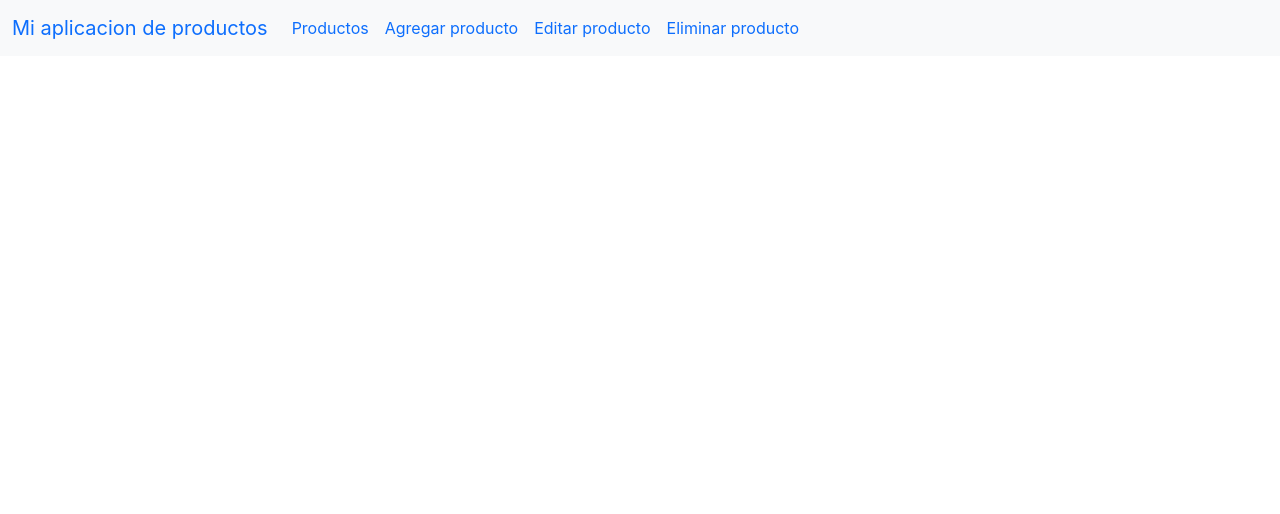
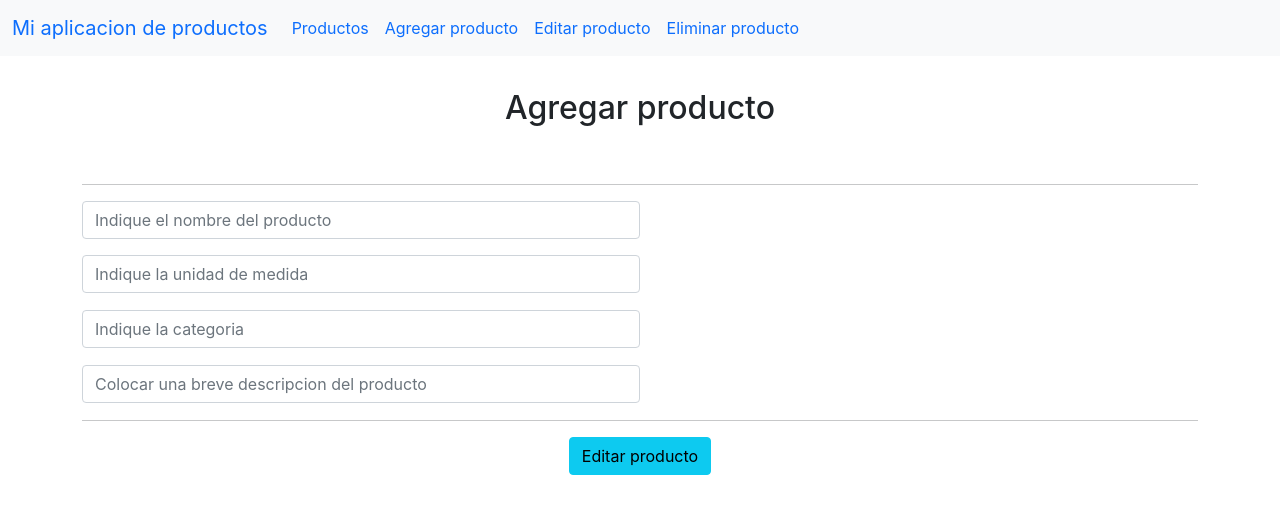
Before and after one commit to DAlejandro21/Aplicacion_web-mintic, a React (Create React App) app in the folder cliente/: page /editarproducto/1 in a window 1280 px wide. Shown: the top 514 px of the page. Built offline with nearby package versions, Linux system fonts and the light colour scheme; no server answers.

Commit message:
Atributos para editar productos

```diff
--- a/cliente/src/AgregarProductos.js
+++ b/cliente/src/AgregarProductos.js
@@ -57,7 +57,7 @@ function AgregarProductos() {
           <button onClick={agregarProducto} className="btn btn-success">Agregar</button>
         </div>
     </div>
-  );
+  )
 }
 
 export default AgregarProductos
--- a/cliente/src/App.js
+++ b/cliente/src/App.js
@@ -42,7 +42,7 @@ function App() {
         <Routes>
           <Route path='/' element={<ListaProductos/>} exact></Route>
           <Route path='/agregarproducto' element={<AgregarProductos/>} exact></Route>
-          <Route path='/editarproducto' element={<EditarProductos/>} exact></Route>
+          <Route path='/editarproducto/:idProducto' element={<EditarProductos/>} exact></Route>
           <Route path='/eliminarproducto' element={<EliminarProducto/>} exact></Route>
 
         </Routes>
--- a/cliente/src/EditarProductos.js
+++ b/cliente/src/EditarProductos.js
@@ -1,10 +1,93 @@
-import React from "react"
+import axios from "axios"
+import React, { useEffect, useState } from "react"
+import { useParams,} from "react-router-dom"
 
 function EditarProductos() {
+
+  const params = useParams()
+
+  //Hooks
+
+  const[nombreProducto, setNombreProducto] = useState('')
+  const[unidadMed, setUnidadMed] = useState('')
+  const[categoria, setCategoria] = useState('')
+  const[descripcion, setDescripcion] = useState('')
+
+  useEffect(() =>{
+    axios.post('/api/producto/obtenerdataproducto', {idProducto: params.idProducto}).then(res =>{
+      console.log(res.data[0])
+
+      const dataproducto = res.data[0]
+
+      setNombreProducto(dataproducto.nombreProducto)
+      setUnidadMed(dataproducto.unidadMed)
+      setCategoria(dataproducto.categoria)
+      setDescripcion(dataproducto.descripcion)
+
+    })
+  }, [])
+
+  function editarproducto(){
+
+    //nuevo objeto para editar el produto
+
+    const actualizarproducto = {
+      nombreProducto:nombreProducto,
+      unidadMed:unidadMed,
+      categoria:categoria,
+      descripcion:descripcion,
+      idProducto: params.idProducto
+    }
+
+    //peticion al servidor por medio de la ruta
+
+    axios.post('/api/producto/actualizarproducto', actualizarproducto)
+    .then (res => {
+      console.log(res.data)
+      alert(res.data)
+    })
+    .then(err => (console.log(err)))
+
+  }
+
+
+
   return (
-    <div>
-      <h1>Editar productos</h1>
+    <div className="container">
+      <h2>Agregar producto</h2>
+
+      <hr />
+
+        <div className="col-md-6">
+          <input type="text" className="form-control" id="nombreProducto" value={nombreProducto} onChange={(e)=>(setNombreProducto(e.target.value))} placeholder="Indique el nombre del producto" autoComplete="off" required/>
+        </div>
+        <div className="col-md-6">
+          <input type="text" className="form-control" id="unidadMed" value={unidadMed} onChange={(e)=>(setUnidadMed(e.target.value))} placeholder="Indique la unidad de medida" autoComplete="off" required/>
+        </div>
+        <div className="col-md-6">
+        <input type="text" className="form-control" id="categoria" value={categoria} onChange={(e)=>(setCategoria(e.target.value))} placeholder="Indique la categoria" autoComplete="off" required/>
+        </div>
+        <div className="col-md-6">
+          <input
+            type="text"
+            className="form-control"
+            id="descripcion" value ={descripcion} onChange={(e)=>(setDescripcion(e.target.value))}
+            placeholder="Colocar una breve descripcion del producto" autoComplete="off required/"
+          />
+        </div>
+        <hr />
+        <div className="col-12">
+          <button onClick={editarproducto} className="btn btn-info">Editar producto</button>
+        </div>
     </div>
+
   )
 }
 export default EditarProductos
+
+/*
+    <div>
+      <h2>Editar productos</h2>
+      <h4>{params.idProducto}</h4>
+    </div>
+    */
--- a/cliente/src/VerProducto.js
+++ b/cliente/src/VerProducto.js
@@ -13,9 +13,10 @@ function VerProducto({ producto }) {
           <td>{producto.categoria}</td>
           <td>{producto.descripcion}</td>
           <td>
-            <Link to={'/editarproducto/${producto.idProducto}'}>
+            <Link to={`/editarproducto/${producto.idProducto}`}>
               <li class="btn btn-primary">Editar</li>
             </Link>
+
             &nbsp;
             <button type="button" class="btn btn-danger">Eliminar</button>
           </td>
```
Also changed, not shown: cliente/src/ListaProdutos.js (indentation only), 1 other file (tests, documents, lock files or other folders).
